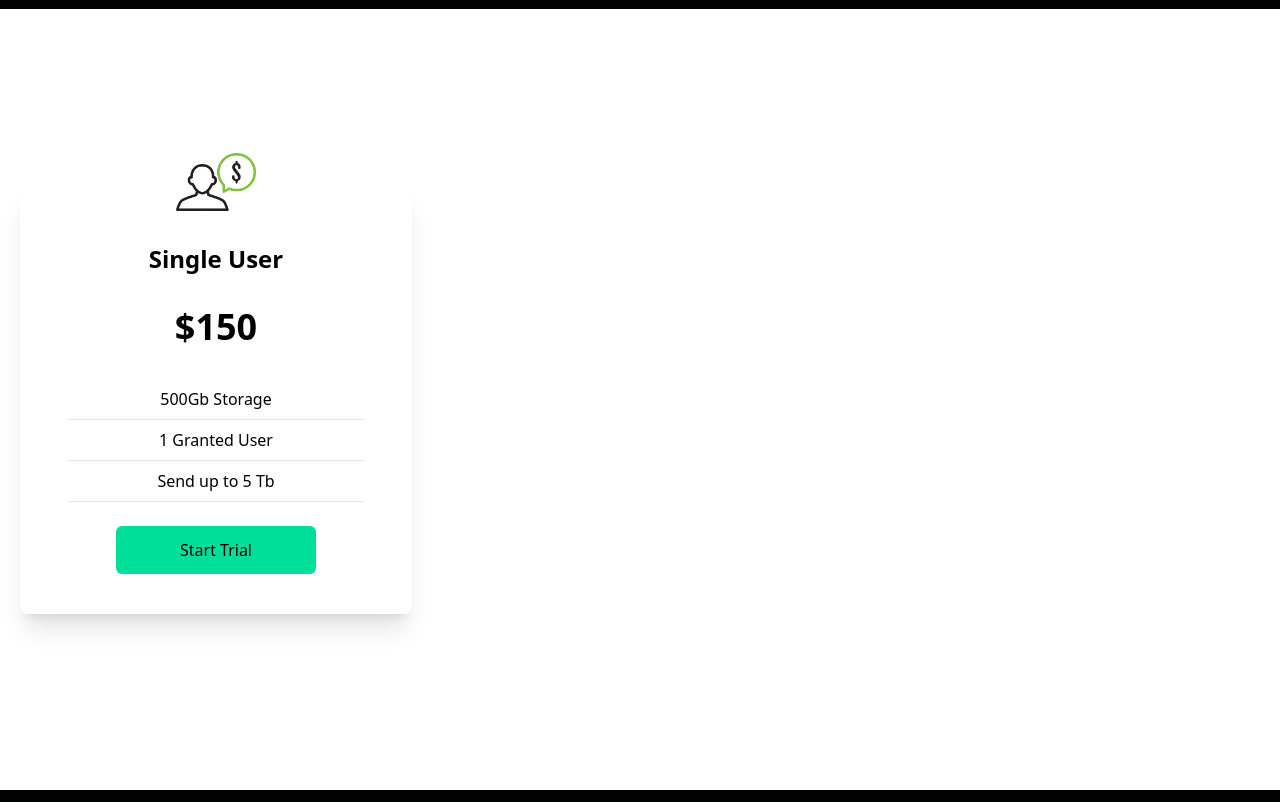
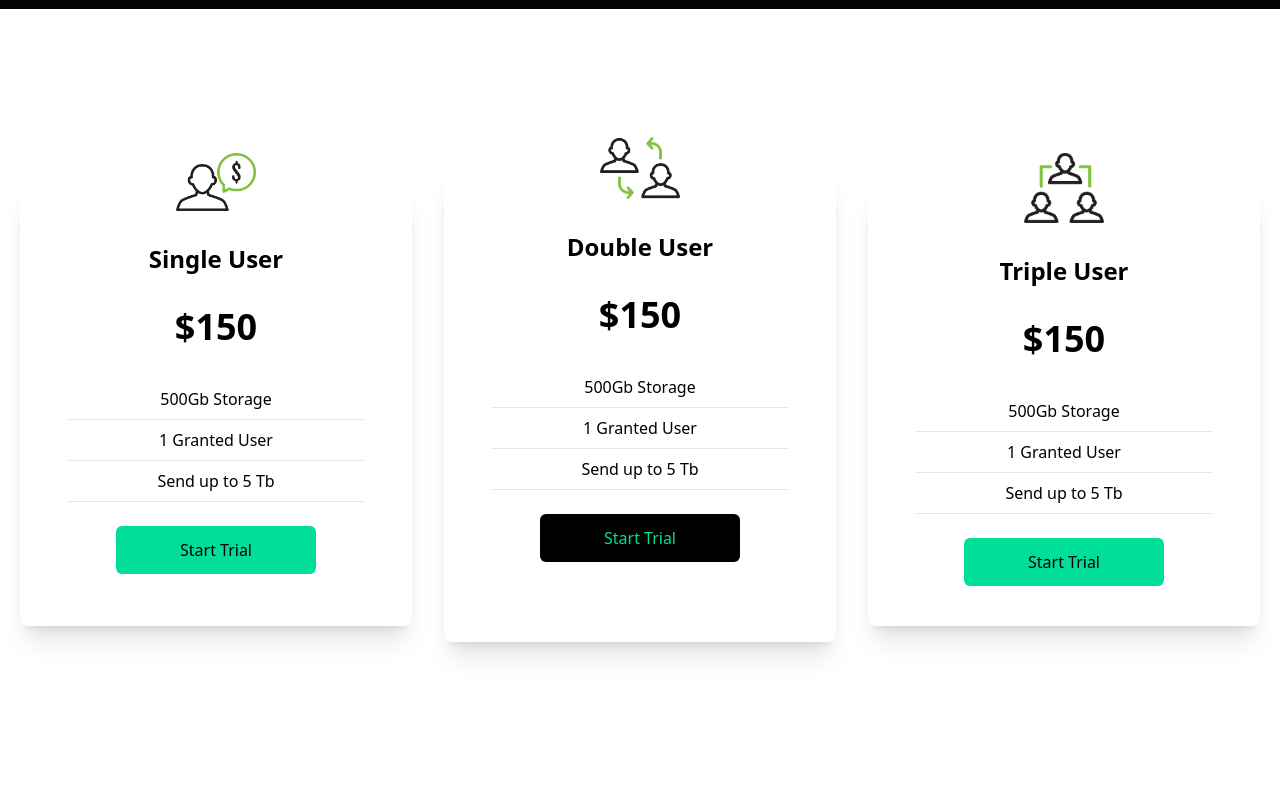
Before and after one commit to thevolcanomanishere/learn-tailwind, a React (Create React App) app: page / in a window 1280 px wide. Shown: the part 1680-2482 px from the top of the page. Built offline with nearby package versions, Linux system fonts and the light colour scheme.

Commit message:
Add all cards

```diff
--- a/src/components/Cards.jsx
+++ b/src/components/Cards.jsx
@@ -1,5 +1,5 @@
 import React from "react";
-import { single } from "../assets";
+import { double, single, triple } from "../assets";
 
 const Cards = () => {
   return (
@@ -22,6 +22,42 @@ const Cards = () => {
             Start Trial
           </button>
         </div>
+
+        <div className="w-full shadow-xl flex flex-col md:my-0 p-4 my-8 rounded-lg hover:scale-105 duration-300">
+          <img
+            className="w-20 mx-auto mt-[-3rem] bg-white"
+            src={double}
+            alt="/"
+          />
+          <h2 className="text-2xl font-bold text-center py-8">Double User</h2>
+          <p className="text-center text-4xl font-bold">$150</p>
+          <div className="text-center font-medium">
+            <p className="py-2 border-b mx-8 mt-8">500Gb Storage</p>
+            <p className="py-2 border-b mx-8">1 Granted User</p>
+            <p className="py-2 border-b mx-8">Send up to 5 Tb</p>
+          </div>
+          <button className="bg-black w-[200px] rounded-md font-medium my-6 mx-auto py-3 text-turboGreen">
+            Start Trial
+          </button>
+        </div>
+
+        <div className="w-full shadow-xl flex flex-col p-4 my-4 rounded-lg hover:scale-105 duration-300">
+          <img
+            className="w-20 mx-auto mt-[-3rem] bg-white"
+            src={triple}
+            alt="/"
+          />
+          <h2 className="text-2xl font-bold text-center py-8">Triple User</h2>
+          <p className="text-center text-4xl font-bold">$150</p>
+          <div className="text-center font-medium">
+            <p className="py-2 border-b mx-8 mt-8">500Gb Storage</p>
+            <p className="py-2 border-b mx-8">1 Granted User</p>
+            <p className="py-2 border-b mx-8">Send up to 5 Tb</p>
+          </div>
+          <button className="bg-turboGreen w-[200px] rounded-md font-medium my-6 mx-auto py-3 text-black">
+            Start Trial
+          </button>
+        </div>
       </div>
     </div>
   );
```
